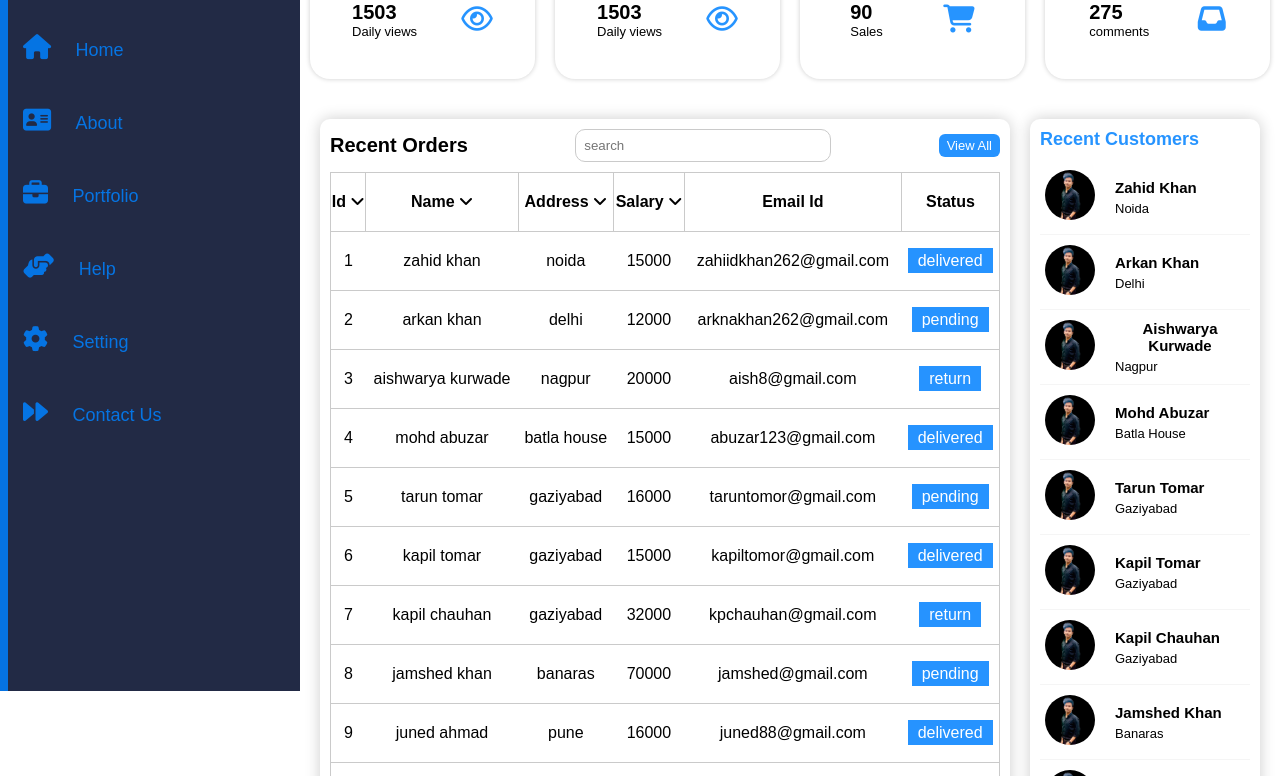
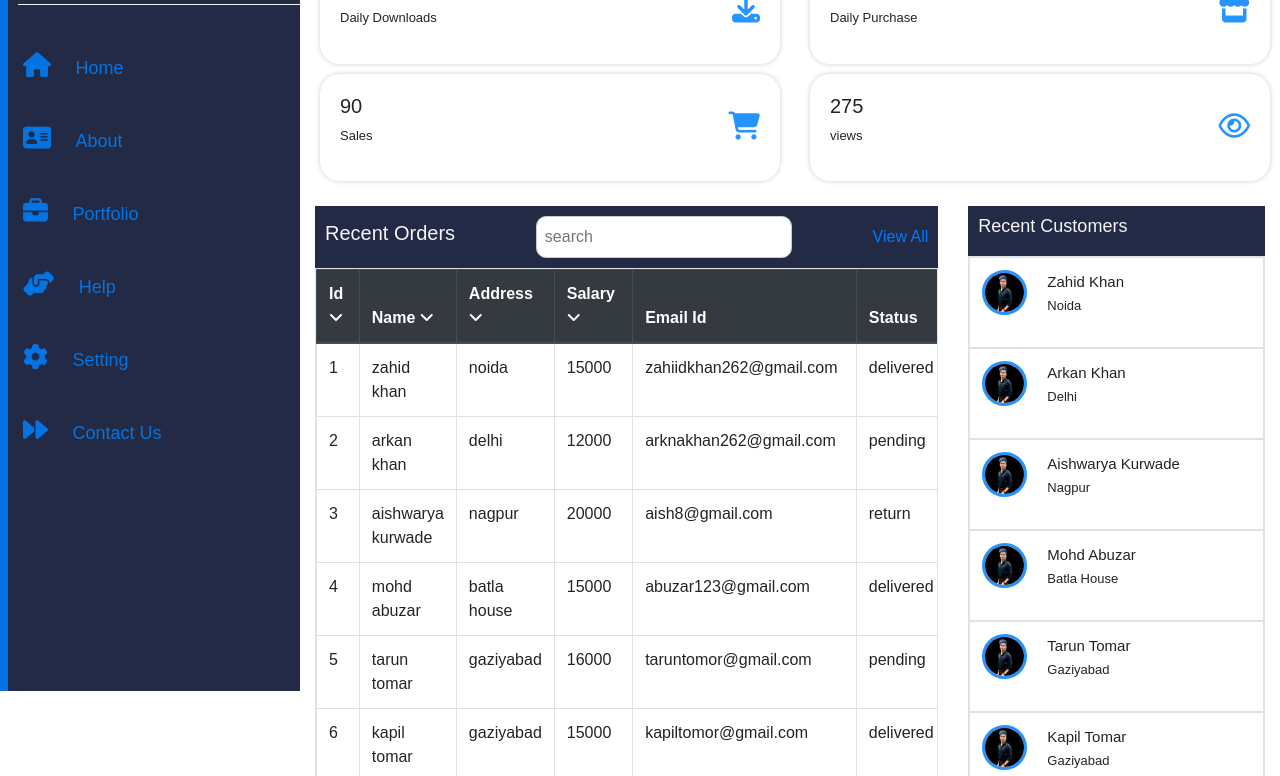
Before and after one commit to zahidkhan262/Dashboard, a plain HTML site: page index.html in a window 1280 px wide. Shown: the part 109-885 px from the top of the page. Drawn offline with nearby package versions, Linux system fonts and the light colour scheme.

Commit message:
add bootrsap

```diff
--- a/app.js
+++ b/app.js
@@ -158,7 +158,7 @@ function idSort() {
     allData.forEach((items) => {
 
         tbl += `
-                <tr>
+                <tr class="pad">
                         <td>${items.id}</td>
                         <td>${items.name}</td>
                         <td>${items.address}</td>
@@ -199,22 +199,7 @@ function salSort() {
 
 }
 
-
-
-
-
-
-
-
-
-
-
-
-
-
-
-
-
+//  toggle
 
 
 
@@ -254,11 +239,11 @@ $(document).ready(function () {
     $('#profile').on('click', function () {
         if (a == 0) {
 
-            $('.pro-card').slideDown(300);
+            $('.pro-card').slideDown(200);
             a = 1
         } else if (a == 1) {
 
-            $('.pro-card').slideUp(500);
+            $('.pro-card').slideUp(300);
             a = 0
         }
     })
@@ -273,49 +258,30 @@ $(document).ready(function () {
 
 
 
+$(document).ready(function () {
+    $(".open-dropdwon").click(function () {
+        $(this).next(".sub-menu").slideToggle();
+    })
+    $(".item").click(function () {
+        var x = $(this).html()
+        $("#list-value").html(x)
+    })
+    $(".filter-box").click(function () {
+        $(".list-item").slideToggle();
+    })
 
+
+
+
+})
 
 
 
 
 // jquery plugins
 $('.single-slick').slick();
-// slick slider department
 
-$('.cards-slick').slick({
-    dots: false,
-    infinite: false,
-    speed: 300,
-    arrows: false,
-    slidesToShow: 4,
-    slidesToScroll: 4,
-    responsive: [
-        {
-            breakpoint: 1024,
-            settings: {
-                slidesToShow: 3,
-                slidesToScroll: 3,
-                infinite: true,
-                dots: false
-            }
-        },
-        {
-            breakpoint: 600,
-            settings: {
-                slidesToShow: 1,
-                slidesToScroll: 1
-            }
-        },
-        {
-            breakpoint: 480,
-            settings: {
-                slidesToShow: 1,
-                slidesToScroll: 1
-            }
-        }
-    ]
 
-});
 
 // graph chart
 
--- a/index.html
+++ b/index.html
@@ -12,8 +12,11 @@
     <link rel="stylesheet" href="style.css">
     <!-- jquery -->
     <script src="https://code.jquery.com/jquery-3.6.0.js"></script>
+
     <!-- font awesome -->
     <script src="https://kit.fontawesome.com/8b6c44059c.js" crossorigin="anonymous"></script>
+
+
     <!-- slick css -->
     <link rel="stylesheet" href="https://cdnjs.cloudflare.com/ajax/libs/slick-carousel/1.9.0/slick.min.css">
     <link rel="stylesheet" href="https://cdnjs.cloudflare.com/ajax/libs/slick-carousel/1.9.0/slick-theme.min.css">
@@ -22,21 +25,25 @@
     <script src="https://ajax.googleapis.com/ajax/libs/jquery/3.5.1/jquery.min.js"></script>
     <script src="https://cdnjs.cloudflare.com/ajax/libs/slick-carousel/1.9.0/slick.min.js"></script>
 
-    <!-- <script src="app.js"></script> -->
 
     <!-- chartjs -->
     <script src="https://cdn.jsdelivr.net/npm/chart.js"></script>
 
+
+    <!-- bootstrap -->
+    <link rel="stylesheet" href="https://maxcdn.bootstrapcdn.com/bootstrap/4.5.2/css/bootstrap.min.css">
+    <!-- <script src="https://ajax.googleapis.com/ajax/libs/jquery/3.5.1/jquery.min.js"></script> -->
+    <script src="https://cdnjs.cloudflare.com/ajax/libs/popper.js/1.16.0/umd/popper.min.js"></script>
+    <script src="https://maxcdn.bootstrapcdn.com/bootstrap/4.5.2/js/bootstrap.min.js"></script>
 </head>
 
 <body>
 
-    <div class="containers">
 
     <nav class="navs">
         <ul class="navigation">
             <li>
-                    <div class="profile d-flex-2">
+                <div class="profile mt-5 d-flex-2">
                     <img src="Zahidkhan.jpg" alt="">
                     <div class="profile-name-title">
                         <h3>Zahid Khan</h3>
@@ -82,7 +89,6 @@
             </li>
         </ul>
     </nav>
-    </div>
 
     <!-- mainpart -->
 
@@ -114,33 +120,33 @@
 
 
     <div class="main-part">
-        <!-- slick cards -->
-
-        <div class="row d-flex-1 cards-slick">
-            <div class="col-3">
-                <div class="card-content d-flex-3">
+        <!--  cards -->
+        <div class="container">
+            <div class="row">
+                <div class="col-md-3 col-md-6 col-sm-6">
+                    <div class="card-content d-flex-1">
                         <div class="number">
                             <h2>1503</h2>
-                        <p>Daily views</p>
+                            <p>Daily Downloads</p>
                         </div>
                         <div class="cards-icons">
-                        <i class="fa fa-eye"></i>
+                            <i class="fa fa-download"></i>
                         </div>
                     </div>
                 </div>
-            <div class="col-3">
-                <div class="card-content d-flex-3">
+                <div class="col-md-3 col-md-6 col-sm-6">
+                    <div class="card-content d-flex-1">
                         <div class="number">
-                        <h2>1503</h2>
-                        <p>Daily views</p>
+                            <h2>163</h2>
+                            <p>Daily Purchase</p>
                         </div>
                         <div class="cards-icons">
-                        <i class="fa fa-eye"></i>
+                            <i class="fa fa-store"></i>
                         </div>
                     </div>
                 </div>
-            <div class="col-3">
-                <div class="card-content d-flex-3">
+                <div class="col-md-3 col-md-6 col-sm-6">
+                    <div class="card-content d-flex-1">
                         <div class="number">
                             <h2>90</h2>
                             <p>Sales</p>
@@ -150,33 +156,11 @@
                         </div>
                     </div>
                 </div>
-            <div class="col-3">
-                <div class="card-content d-flex-3">
+                <div class="col-md-3 col-md-6 col-sm-6">
+                    <div class="card-content d-flex-1">
                         <div class="number">
                             <h2>275</h2>
-                        <p>comments</p>
-                    </div>
-                    <div class="cards-icons">
-                        <i class="fa fa-inbox"></i>
-                    </div>
-                </div>
-            </div>
-            <div class="col-3">
-                <div class="card-content d-flex-3">
-                    <div class="number">
-                        <h2>50</h2>
-                        <p>Share</p>
-                    </div>
-                    <div class="cards-icons">
-                        <i class="fa fa-share"></i>
-                    </div>
-                </div>
-            </div>
-            <div class="col-3">
-                <div class="card-content d-flex-3">
-                    <div class="number">
-                        <h2>1503</h2>
-                        <p>Daily views</p>
+                            <p>views</p>
                         </div>
                         <div class="cards-icons">
                             <i class="fa fa-eye"></i>
@@ -184,52 +168,116 @@
                     </div>
                 </div>
             </div>
-        <div class="middle">
-            <!-- middle for tables -->
-            <div class="recent-order">
-                <div class="table-header d-flex-1">
+        </div>
+
+        <!-- selection -->
+        <!-- <div class="dashbord">
+            <div class="container">
+                <div class="row">
+                    <div class="col-md-6">
+                        <h4>Dashbord</h4>
+                        <p>Lorem ipsum, dolor sit amet</p>
+                    </div>
+                    <div class="col-md-2"></div>
+                    <div class="col-md-4">
+                        <div class="row">
+                            <div class="col-md-3">
+                                <fieldset>
+                                    <legend>Enter name</legend>
+                                    <span id="list-value">list-1</span>
+                                </fieldset>
+                                <div class="list-item">
+                                    <ul>
+                                        <li class="item">list-1</li>
+                                        <li class="item">list-2</li>
+                                        <li class="item">list-3</li>
+                                        <li class="item">list-4</li>
+                                    </ul>
+                                </div>
+                            </div>
+                            <div class="col-md-3">
+                                <fieldset>
+                                    <legend>Enter name</legend>
+                                    <span id="list-value">list-1</span>
+                                </fieldset>
+                                <div class="list-item">
+                                    <ul>
+                                        <li class="item">list-1</li>
+                                        <li class="item">list-2</li>
+                                        <li class="item">list-3</li>
+                                        <li class="item">list-4</li>
+                                    </ul>
+                                </div>
+                            </div>
+                        </div>
+                    </div>
+                </div>
+            </div>
+        </div>  -->
+
+        <!-- table section -->
+
+
+        <div class="table-section">
+            <div class="container">
+                <div class="row">
+                    <div class="col-md-8">
+                        <div class="tbl-header d-flex-1">
                             <h2>Recent Orders</h2>
                             <div class="bars-btn">
                                 <input type="text" placeholder="search" class="input2" id="search">
                             </div>
                             <a href="index1.html" class="view-all">View All</a>
                         </div>
-                <table>
-                    <thead>
-                        <th title="descending">Id <i class="fa fa-angle-down" onclick="idSort()" aria-hidden="true"></i>
+                        <table class="table table-responsive table-bordered table-hover">
+                            <thead class="thead-dark">
+                                <tr>
+                                    <th title="descending"><span>Id</span> <i class="fa fa-angle-down"
+                                            onclick="idSort()"></i></th>
+                                    <th><span>Name</span> <i class="fa fa-angle-down" onclick="nameSort()"></i></th>
+                                    <th><span>Address</span> <i class="fa fa-angle-down" onclick="addressSort()"></i>
                                     </th>
-                        <th>Name <i class="fa fa-angle-down" onclick="nameSort()" aria-hidden="true"></i></th>
-                        <th>Address <i class="fa fa-angle-down" onclick="addressSort()" aria-hidden="true"></i></th>
-                        <th>Salary <i class="fa fa-angle-down" onclick="salSort()" aria-hidden="true"></i></th>
-                        <th>Email Id</th>
-                        <th>Status</th>
+                                    <th><span>Salary</span> <i class="fa fa-angle-down" onclick="salSort()"></i>
+                                    </th>
+                                    <th><span>Email Id</span> </th>
+                                    <th><span>Status</span></th>
+                                </tr>
                             </thead>
                             <tbody id="bind">
                             </tbody>
                         </table>
                     </div>
 
+
                     <!-- right bar -->
-            <div class="right-menu">
-                <div class="table-header">
+                    <div class="col-md-4">
+                        <div class="tbl-header">
                             <h3>Recent Customers</h3>
                         </div>
-                <div class="customer-profile">
-                    <table>
+                        <div class="profile">
+                            <table class="table table-bordered">
                                 <tbody id="recent-customer">
                                 </tbody>
                             </table>
                         </div>
                     </div>
                 </div>
+            </div>
+        </div>
+
 
         <div class="container">
-            <div class="middle">
+            <div class="row">
+                <div class="col-md-8">
                     <div class="graph-box">
                         <canvas id="myChart"></canvas>
                     </div>
+                </div>
+                <div class="col-md-4">
+
                     <div class="graph-box">
                         <canvas id="pieChart"></canvas>
+                    </div>
                 </div>
             </div>
         </div>
--- a/style.css
+++ b/style.css
@@ -21,26 +21,18 @@ input,button{outline: none; border: none; padding: 8px;}
 i{cursor: pointer;}
 
 
-.row{
-    display: flex;
-    justify-content: space-between;
-    align-items: center;
-    flex-wrap: wrap;
-}
 
 .d-flex-1{display: flex; justify-content: space-between; align-items: center;}
 .d-flex-2{display: flex; align-items: center;}
 .d-flex-3{display: flex; justify-content: space-around; align-items: center;}
-
-
-.containers{width: 100%;  }
-.containers-1{width: 80%;  margin: 30px auto; }
+.pad{
+    padding: 20px 0;
+}
 
 .view-all:hover{background: crimson;}
 
 .fa-times-circle {
     font-size: 25px;
-    background: var(--secondary-color);
     color: var(--white-color);
 }
 .fa-arrow-right:hover{color: crimson;}
@@ -84,7 +76,7 @@ i{cursor: pointer;}
     margin-bottom: 30px;
     background: none;
 }
-.profile{margin-top: 30px; color: var(--white-color);border-bottom: 1px solid var(--gray-color);}
+.profile{color: var(--white-color);border-bottom: 1px solid var(--gray-color);}
 .profile img{border-radius: 100%; width: 45px; height: 45px; border: 3px solid var(--secondary-color); margin-bottom: 20px;}
 .profile-name-title{padding-left: 15px; margin-top: -15px;}
 .profile-name-title h4{color: var(--secondary-color);}
@@ -96,14 +88,14 @@ i{cursor: pointer;}
     color: var(--secondary-color);
 }
 
-.navigation li a .icons{
+.icons{
     position: relative;
     padding-right: 20px;
     font-size: 25px;
     height: 50px;
     line-height: 50px;
 }
-.navigation li a .name{
+.name{
     position: relative;
     font-size: 18px;
     height: 50px;
@@ -114,7 +106,7 @@ i{cursor: pointer;}
 
 header{
     width: calc(100% - 300px);
-    position: absolute;
+    position: fixed;
     left: 300px;
     background: var(--white-color);
     box-shadow: var(--b-shadow);
@@ -199,109 +191,48 @@ header{
 
 /* cards */
 
-.col-6{
-    width: 50%;
-    padding: 10px;
-}
-.col-3{
-    width: 25%;
-    padding: 10px;
-}
 .card-content{
     background: var(--white-color);
     box-shadow: var(--b-shadow-2);
-    padding: 40px 20px;
+    padding:20px;
     width: 100%;
+    margin: 5px;
     border-radius: 20px;
 }
 .card-content:hover .number{
     color: var(--secondary-color);
 }
-.card-content .cards-icons{
+.cards-icons{
     color: var(--secondary-color);
     font-size: 28px;
 }
-/* middle */
-.middle{
-    width: 100%;
-    position: relative;
-    display: grid;
-    grid-template-columns: 3fr 1fr;
-    grid-gap: 20px;
-    margin-top: 10px;
-    padding: 20px;
-    flex-direction: column;
+
+/* selection */
+
+.dashbord{
+    margin: 20px 0;
+    padding:15px;
 }
-.table-header h3{
-    color: var(--secondary-color);
+.left-box{width:45%;}
+fieldset{padding:10px 5px!important;}
+.left-box legend{font-size:12px; padding:0px 2px; margin-left:3px;}
+
+.filter-box{width:48%;}
+.list-item{background-color: white;width:100%; display: none;}
+.list-item .item{padding:10px;}
+.list-item .item:hover{background-color: skyblue;}
+
+/* table-section */
+.table-section{
+    margin: 20px 0;
+
 }
-.table-header a{
-    color: var(--white-color);
-    background: var(--secondary-color);
-    font-size: 13px;
-    padding: 4px 8px;
-    border-radius: 6px;
+.tbl-header{
+    background: var(--main-color);
+    padding: 10px;
+    color: var(--gray-color);
 }
 
-.recent-order, .right-menu{
-    background: var(--white-color);
-    box-shadow: var(--b-shadow);
-    border-radius: 10px;
-    padding: 10px;
-
-}
-.recent-order table{
-    width: 100%;
-    border-collapse: collapse;
-    margin-top: 10px;
-    text-align: center;
-    scroll-behavior: smooth;
-    border: 1px solid var(--gray-color-2);
-
-}
-.recent-order table thead th{
-    font-weight: bold;
-    padding: 20px 0;
-    border: 1px solid var(--gray-color-2);
-}
-
-.recent-order table tbody tr td{
-    padding: 20px 4px;
-    border-bottom: 1px solid var(--gray-color-2);
-}
-.delivered{
-    background: var(--secondary-color);
-    padding: 4px 10px;
-    color: var(--white-color);
-}
-
-.recent-order table tbody tr:hover{
-   background: var(--gray-color-2);
-}
-.right-menu table tbody tr:hover{
-   background: var(--gray-color-2);
-}
-
-/* right menu bar */
-
-.customer-profile table{
-    width: 100%;
-    border-collapse: collapse;
-    margin-top: 10px;
-    text-align: center;
-    scroll-behavior: smooth;
-}
-.customer-profile table tr{
-    border-bottom: 1px solid var(--gray-color);
-}
-.customer-profile table tr td{
-   padding: 10px 5px;
-}
-.customer-pro img{
-    width: 50px;
-    height: 50px;
-    border-radius: 100%;
-}
 .cutomer-details{
     padding-left: 20px;
     text-transform: capitalize;
@@ -310,6 +241,8 @@ header{
     margin-bottom: 5px;
 }
 .cutomer-details p{text-align: left;}
+
+
 
 
 /* ----------------------------------contact us----------------------------- */
@@ -403,6 +336,7 @@ header{
     border: 2px solid var(--gray-color-2);
     background: var(--gray-color);
     box-shadow: var(--b-shadow-2);
+    height: 100%;
 }
 /* #pieChart{
     width: 300px!important;
```
Also changed, not shown: index1.html (+33 -31 lines). Lines whose indentation alone changed are shown as unchanged.
